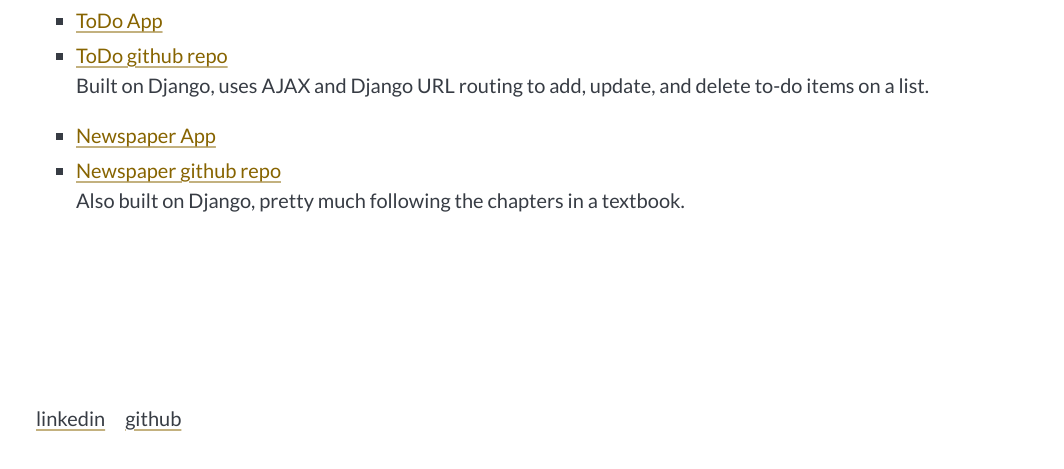
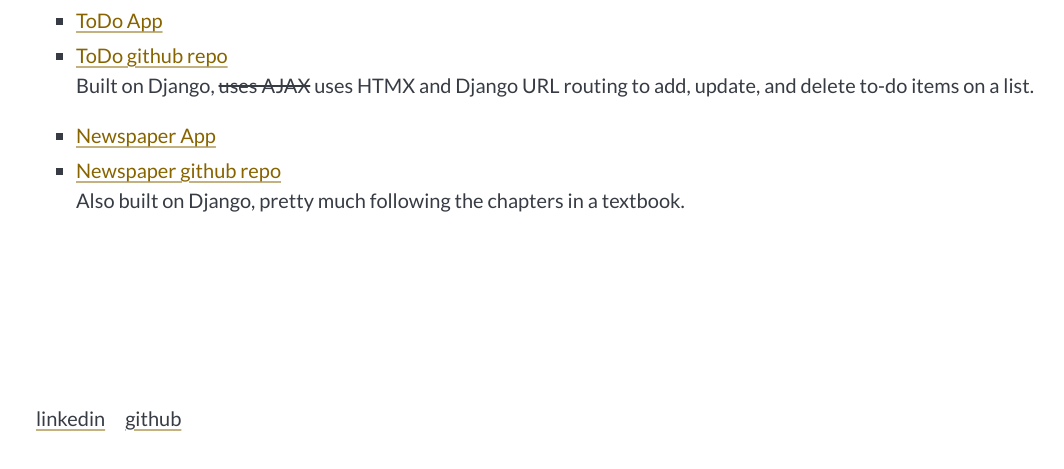
Before and after one commit to bogdano/bogdano.github.io, an Astro site: page /projects in a window 1280 px wide. Shown: the part 385-854 px from the top of the page, without its empty margins (84-1148 px from the left). Built offline with nearby package versions, Linux system fonts and the light colour scheme; Astro itself is replaced by a stand-in of ours.

Commit message:
edited projects page

```diff
--- a/src/pages/projects.astro
+++ b/src/pages/projects.astro
@@ -8,7 +8,7 @@ const title = "Projects"
 	<h2>A couple little ones:</h2>
 	<ul>
 		<li><a href="https://todo-bogz.fly.dev/">ToDo App</a></li>
-		<li><a href="https://github.com/bogdano/django-todo/invitations">ToDo github repo</a><p>Built on Django, uses AJAX and Django URL routing to add, update, and delete to-do items on a list.</p></li>
+		<li><a href="https://github.com/bogdano/django-todo/invitations">ToDo github repo</a><p>Built on Django, <s>uses AJAX</s> uses HTMX and Django URL routing to add, update, and delete to-do items on a list.</p></li>
 		<li><a href="https://news-bogz.fly.dev/">Newspaper App</a></li>
 		<li><a href="https://github.com/bogdano/django-news/">Newspaper github repo</a><p>Also built on Django, pretty much following the chapters in a textbook.</p></li>
 	</ul>
```
